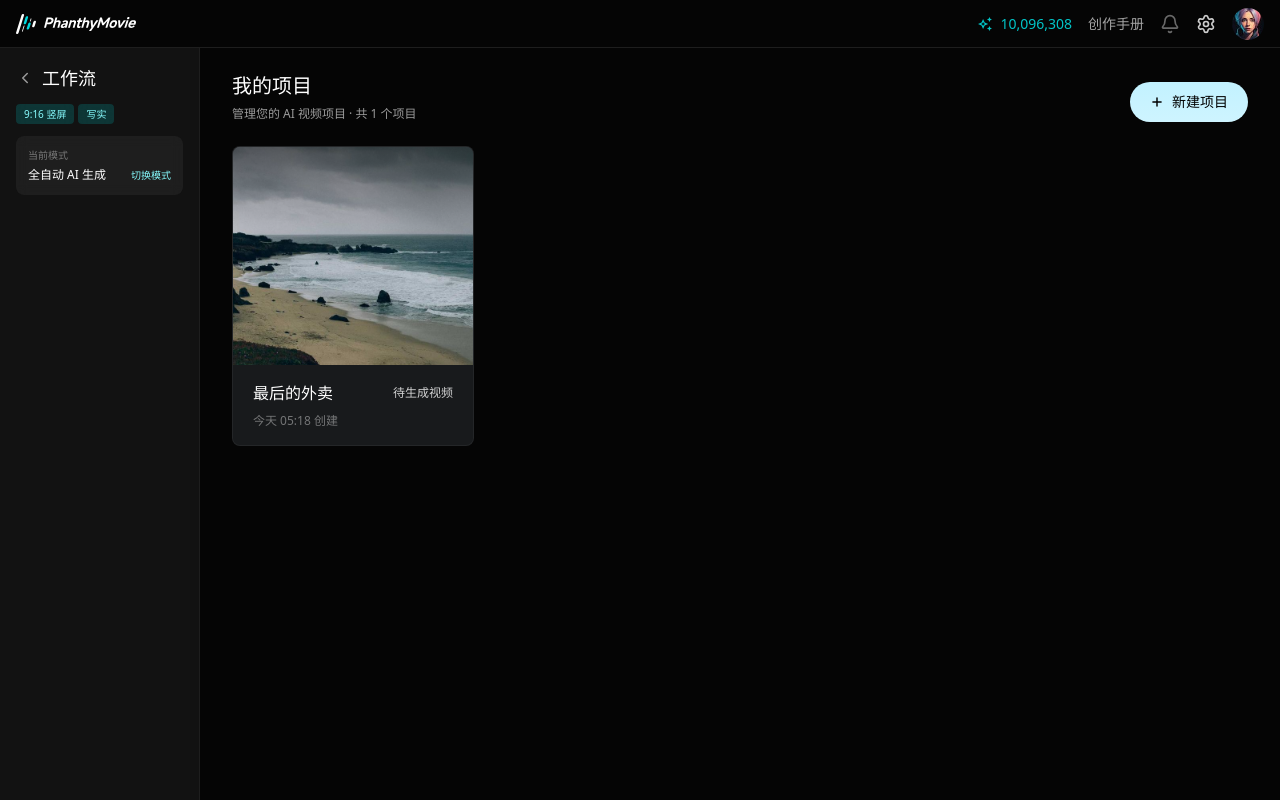
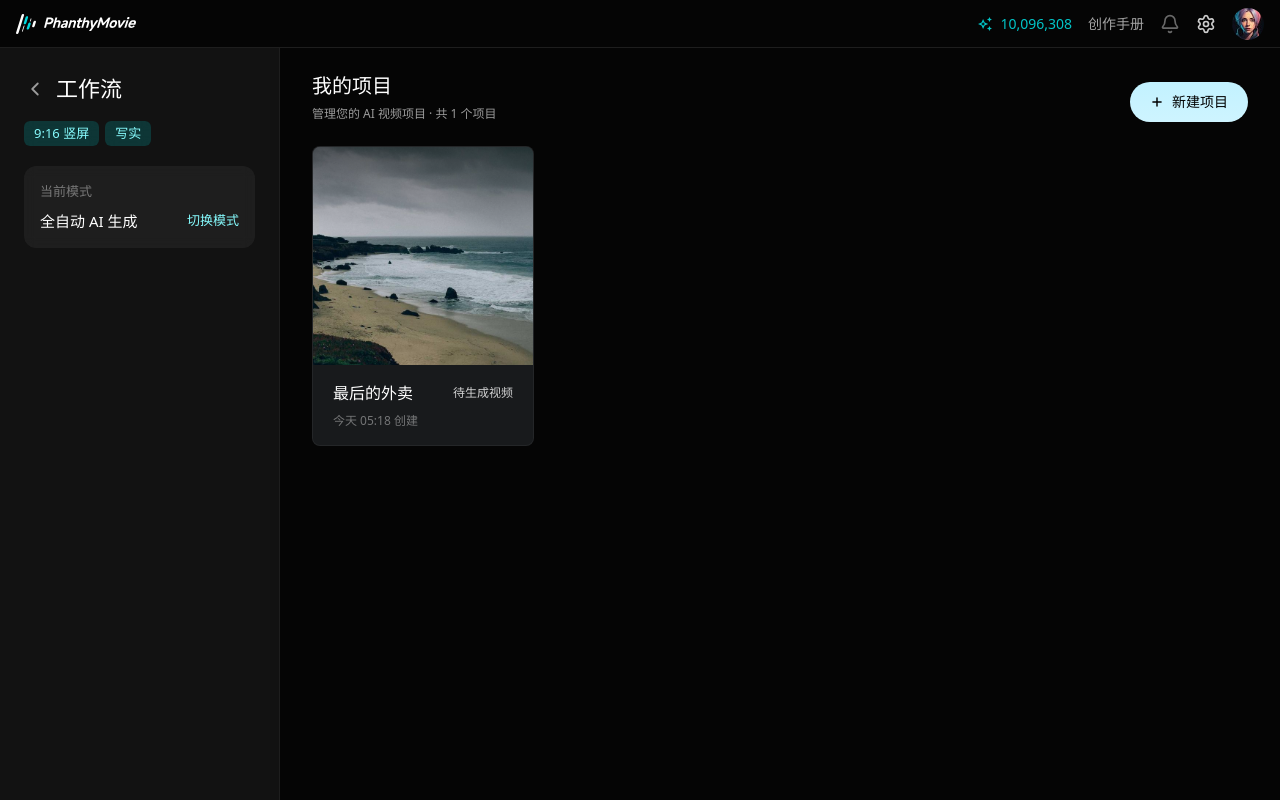
Before and after one commit to sunnygirl-0106/fastapp, a React (Vite) app: page / in a window 1280 px wide. Built offline with nearby package versions, Linux system fonts and the light colour scheme.

Commit message:
style(projects): 首页左侧栏整体加宽放大
侧边栏 200→280px；「工作流」22px，标签 13px，当前模式卡内边距/字号一并放大，
提升整体可读性。

Co-Authored-By: Claude Opus 4.8 (1M context) <noreply@anthropic.com>

```diff
--- a/src/pages/ProjectList.tsx
+++ b/src/pages/ProjectList.tsx
@@ -52,27 +52,27 @@ export default function ProjectList() {
       <ProjectsTopBar balance={balance} />
       <div className="flex flex-1">
         {/* 侧边栏 */}
-        <aside className="w-[200px] shrink-0 border-r border-white/5 bg-white/5 py-4">
-          <div className="flex flex-col gap-3 px-4">
-            <div className="flex flex-col gap-3">
-              <div className="flex items-center gap-2 text-lg font-medium text-white">
-                <ChevronLeft size={18} className="text-[#9b9b9b]" /> 工作流
+        <aside className="w-[280px] shrink-0 border-r border-white/5 bg-white/5 py-6">
+          <div className="flex flex-col gap-5 px-6">
+            <div className="flex flex-col gap-4">
+              <div className="flex items-center gap-2.5 text-[22px] font-medium text-white">
+                <ChevronLeft size={22} className="text-[#9b9b9b]" /> 工作流
               </div>
               {/* 画面比例 / 风格标签（对齐 Figma node 6:1601） */}
-              <div className="flex items-center gap-1">
-                <span className="rounded bg-brand/20 px-2 py-[5px] text-[10px] leading-none text-accent-tag backdrop-blur-[6px]">
+              <div className="flex items-center gap-1.5">
+                <span className="rounded-md bg-brand/20 px-2.5 py-1.5 text-[13px] leading-none text-accent-tag backdrop-blur-[6px]">
                   {cfg?.ratio ?? '9:16 竖屏'}
                 </span>
-                <span className="rounded bg-brand/20 px-2 py-[5px] text-[10px] leading-none text-accent-tag backdrop-blur-[6px]">
+                <span className="rounded-md bg-brand/20 px-2.5 py-1.5 text-[13px] leading-none text-accent-tag backdrop-blur-[6px]">
                   {cfg?.style ?? '写实'}
                 </span>
               </div>
             </div>
-            <div className="rounded-lg bg-white/5 p-3 backdrop-blur-[6px]">
-              <div className="text-[10px] text-white/40">当前模式</div>
-              <div className="mt-1 flex items-center justify-between">
-                <span className="text-xs font-medium text-white">{cfg?.mode ?? '全自动 AI 生成'}</span>
-                <button className="text-[10px] text-accent-tag">切换模式</button>
+            <div className="rounded-xl bg-white/5 p-4 backdrop-blur-[6px]">
+              <div className="text-[13px] text-white/40">当前模式</div>
+              <div className="mt-2 flex items-center justify-between gap-2">
+                <span className="text-[15px] font-medium text-white">{cfg?.mode ?? '全自动 AI 生成'}</span>
+                <button className="shrink-0 text-[13px] text-accent-tag">切换模式</button>
               </div>
             </div>
           </div>
```
